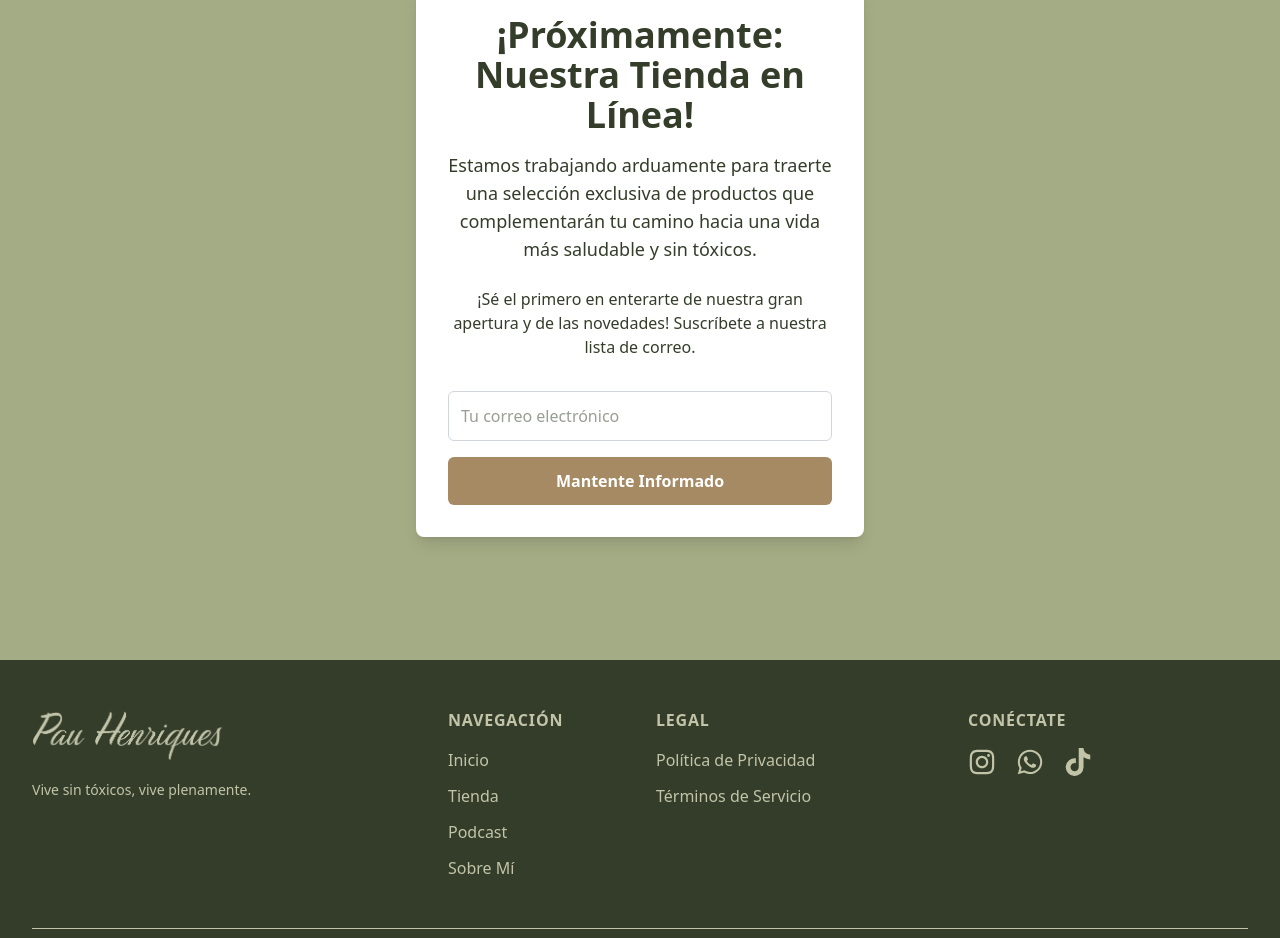
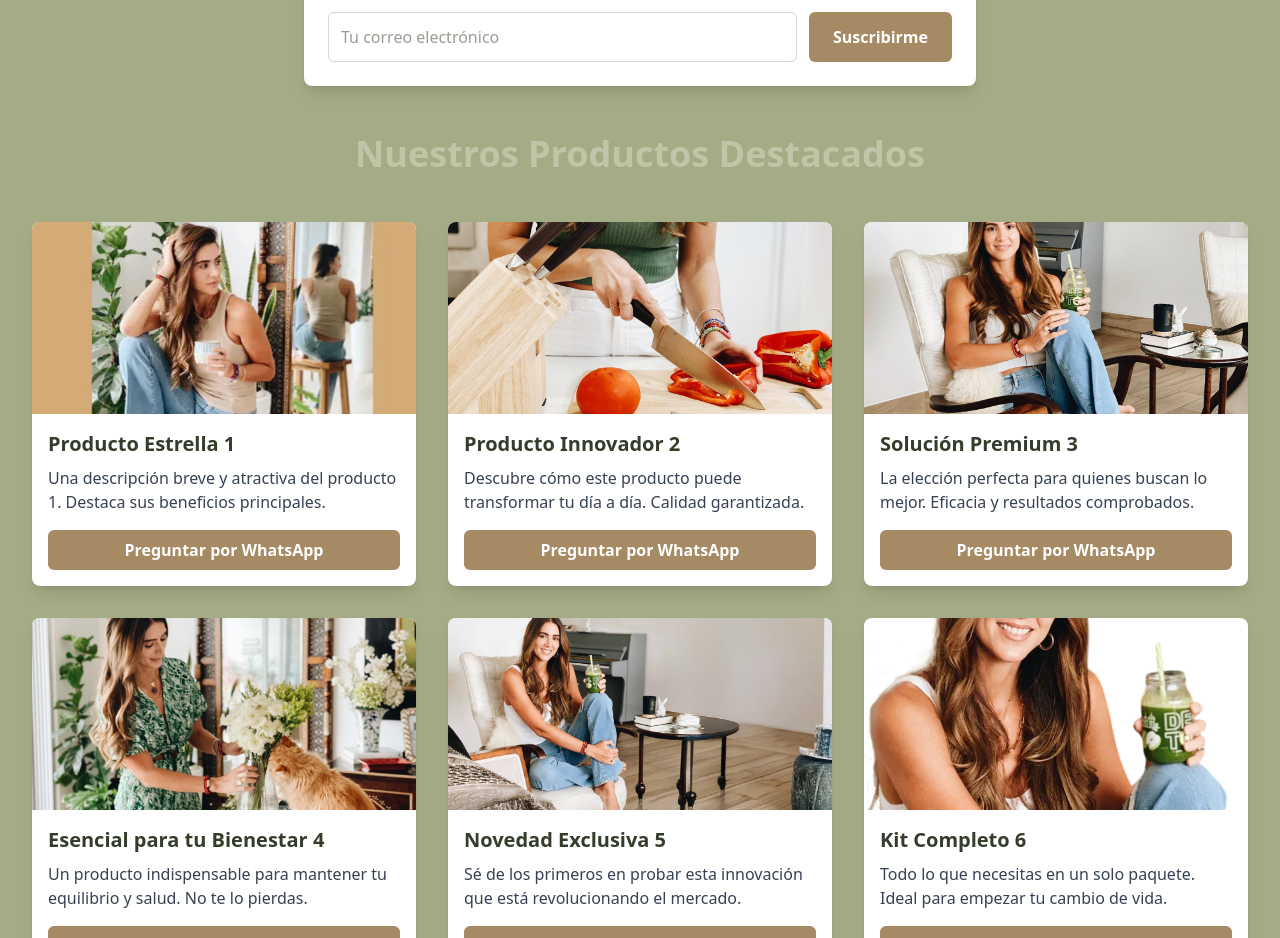
Before and after one commit to PandaITorg/pauhenriques-website, a React (Vite) app: page /tienda in a window 1280 px wide. Shown: the part 220-1158 px from the top of the page. Built offline with nearby package versions, Linux system fonts and the light colour scheme.

Commit message:
Fix: Resolve Fast Refresh and unused variable errors in Tienda.tsx

```diff
--- /dev/null
+++ b/src/components/ProductCard.tsx
@@ -0,0 +1,80 @@
+import React from 'react';
+
+// Placeholder for product images - replace with actual imports
+import placeholderImage1 from '../assets/de-toxica-a-sin-toxicos.webp';
+import placeholderImage2 from '../assets/pau-sobre-mi-1.jpg';
+import placeholderImage3 from '../assets/pau-sobre-mi-2.jpg';
+import placeholderImage4 from '../assets/sobremi-Pau-Forrest.webp';
+import placeholderImage5 from '../assets/hero-page.png';
+import placeholderImage6 from '../assets/pau-no-bg.webp';
+import placeholderImage7 from '../assets/sobre-mi-Jorge-y-Pau.webp';
+
+export interface ProductCardProps {
+  image: string;
+  title: string;
+  description: string;
+  whatsappLink: string;
+}
+
+export const productCardsData: ProductCardProps[] = [
+  {
+    image: placeholderImage1,
+    title: "Producto Estrella 1",
+    description: "Una descripción breve y atractiva del producto 1. Destaca sus beneficios principales.",
+    whatsappLink: "https://api.whatsapp.com/send?phone=593991712532&text=Hola%20Pau%20quiero%20conocer%20m%C3%A1s%20sobre%20el%20Producto%20Estrella%201,%20soy:%20%20",
+  },
+  {
+    image: placeholderImage2,
+    title: "Producto Innovador 2",
+    description: "Descubre cómo este producto puede transformar tu día a día. Calidad garantizada.",
+    whatsappLink: "https://api.whatsapp.com/send?phone=593991712532&text=Hola%20Pau%20quiero%20conocer%20m%C3%A1s%20sobre%20el%20Producto%20Innovador%202,%20soy:%20%20",
+  },
+  {
+    image: placeholderImage3,
+    title: "Solución Premium 3",
+    description: "La elección perfecta para quienes buscan lo mejor. Eficacia y resultados comprobados.",
+    whatsappLink: "https://api.whatsapp.com/send?phone=593991712532&text=Hola%20Pau%20quiero%20conocer%20m%C3%A1s%20sobre%20la%20Soluci%C3%B3n%20Premium%203,%20soy:%20%20",
+  },
+  {
+    image: placeholderImage4,
+    title: "Esencial para tu Bienestar 4",
+    description: "Un producto indispensable para mantener tu equilibrio y salud. No te lo pierdas.",
+    whatsappLink: "https://api.whatsapp.com/send?phone=593991712532&text=Hola%20Pau%20quiero%20conocer%20m%C3%A1s%20sobre%20el%20Esencial%20para%20tu%20Bienestar%204,%20soy:%20%20",
+  },
+  {
+    image: placeholderImage5,
+    title: "Novedad Exclusiva 5",
+    description: "Sé de los primeros en probar esta innovación que está revolucionando el mercado.",
+    whatsappLink: "https://api.whatsapp.com/send?phone=593991712532&text=Hola%20Pau%20quiero%20conocer%20m%C3%A1s%20sobre%20la%20Novedad%20Exclusiva%205,%20soy:%20%20",
+  },
+  {
+    image: placeholderImage6,
+    title: "Kit Completo 6",
+    description: "Todo lo que necesitas en un solo paquete. Ideal para empezar tu cambio de vida.",
+    whatsappLink: "https://api.whatsapp.com/send?phone=593991712532&text=Hola%20Pau%20quiero%20conocer%20m%C3%A1s%20sobre%20el%20Kit%20Completo%206,%20soy:%20%20",
+  },
+  {
+    image: placeholderImage7,
+    title: "Asesoría Personalizada 7",
+    description: "Obtén el apoyo que necesitas con nuestra asesoría experta. Tu bienestar es nuestra prioridad.",
+    whatsappLink: "https://api.whatsapp.com/send?phone=593991712532&text=Hola%20Pau%20quiero%20conocer%20m%C3%A1s%20sobre%20la%20Asesor%C3%ADa%20Personalizada%207,%20soy:%20%20",
+  },
+];
+
+export const ProductCard: React.FC<ProductCardProps> = ({ image, title, description, whatsappLink }) => (
+  <div className="bg-white rounded-lg shadow-lg overflow-hidden transform transition-transform duration-300 hover:scale-105">
+    <img src={image} alt={title} className="w-full h-48 object-cover" />
+    <div className="p-4">
+      <h3 className="font-bold text-xl mb-2 text-[#343d2a]">{title}</h3>
+      <p className="text-gray-700 text-base mb-4">{description}</p>
+      <a
+        href={whatsappLink}
+        target="_blank"
+        rel="noopener noreferrer"
+        className="block w-full bg-[#a68a63] hover:bg-[#562f10] text-white font-bold py-2 px-4 rounded-md text-center transition-colors duration-300"
+      >
+        Preguntar por WhatsApp
+      </a>
+    </div>
+  </div>
+);
--- /dev/null
+++ b/src/pages/Tienda.metadata.ts
@@ -0,0 +1,8 @@
+export const metadata = {
+  title: "Tienda | Pau Henriques - Productos para una Vida Saludable",
+  description:
+    "Próximamente: una selección exclusiva de productos para un estilo de vida sin tóxicos. Suscríbete para ser el primero en saber de nuestra gran apertura.",
+  alternates: {
+    canonical: "https://www.pauhenriques.com/tienda",
+  },
+};
--- a/src/pages/Tienda.tsx
+++ b/src/pages/Tienda.tsx
@@ -1,48 +1,61 @@
 import React, { useState } from 'react';
 import TiendaSchema from "../components/TiendaSchema";
-
-export const metadata = {
-  title: "Tienda | Pau Henriques - Productos para una Vida Saludable",
-  description:
-    "Próximamente: una selección exclusiva de productos para un estilo de vida sin tóxicos. Suscríbete para ser el primero en saber de nuestra gran apertura.",
-  alternates: {
-    canonical: "https://www.pauhenriques.com/tienda",
-  },
-};
+import { ProductCard, productCardsData } from "../components/ProductCard";
 
 export default function Tienda() {
   const [email, setEmail] = useState('');
   const [submitted, setSubmitted] = useState(false);
+  const [error, setError] = useState('');
+  const GOOGLE_APPS_SCRIPT_URL = 'YOUR_GOOGLE_APPS_SCRIPT_WEB_APP_URL_HERE'; // REPLACE THIS WITH YOUR DEPLOYED URL
 
-  const handleSubmit = (e: React.FormEvent) => {
+  const handleSubmit = async (e: React.FormEvent) => {
     e.preventDefault();
-    // Simulate API call or database save
-    console.log('Email submitted:', email);
+    setError(''); // Clear previous errors
+
+    if (!GOOGLE_APPS_SCRIPT_URL || GOOGLE_APPS_SCRIPT_URL === 'YOUR_GOOGLE_APPS_SCRIPT_WEB_APP_URL_HERE') {
+      setError('Error: Google Apps Script URL no configurada. Por favor, reemplaza el placeholder.');
+      return;
+    }
+
+    try {
+      await fetch(GOOGLE_APPS_SCRIPT_URL, {
+        method: 'POST',
+        mode: 'no-cors', // Required for Google Apps Script
+        headers: {
+          'Content-Type': 'application/x-www-form-urlencoded',
+        },
+        body: new URLSearchParams({ email: email }).toString(),
+      });
+
+      // Google Apps Script with no-cors will always return opaque response, so we can't check response.ok
+      // We assume success if no network error occurred.
       setSubmitted(true);
       setEmail(''); // Clear the input after submission
+    } catch (err) {
+      console.error('Error submitting email:', err);
+      setError('Hubo un error al registrar tu correo. Inténtalo de nuevo más tarde.');
+    }
   };
 
   return (
     <>
       <TiendaSchema />
-      <div className="min-h-screen flex items-center justify-center px-4 py-8 bg-[#a4ac85] text-[#343d2a]">
-      <div className="bg-white p-8 rounded-lg shadow-lg text-center max-w-md w-full">
-        <h1 className="text-3xl sm:text-4xl font-bold mb-4 text-[#343d2a]">
-          ¡Próximamente: Nuestra Tienda en Línea!
+      <div className="min-h-screen bg-[#a4ac85] text-[#343d2a] py-8 px-4">
+        {/* Compact Email Subscription Form */}
+        <div className="max-w-2xl mx-auto bg-white p-6 rounded-lg shadow-lg mb-12 text-center">
+          <h1 className="text-2xl sm:text-3xl font-bold mb-3 text-[#343d2a]">
+            ¡Sé el primero en enterarte!
           </h1>
-        <p className="text-lg mb-6 text-[#343d2a]">
-          Estamos trabajando arduamente para traerte una selección exclusiva de productos que complementarán tu camino hacia una vida más saludable y sin tóxicos.
-        </p>
-        <p className="mb-8 text-[#343d2a]">
-          ¡Sé el primero en enterarte de nuestra gran apertura y de las novedades! Suscríbete a nuestra lista de correo.
+          <p className="text-md mb-6 text-gray-700">
+            Suscríbete para recibir novedades y ofertas exclusivas de nuestra tienda.
           </p>
 
           {!submitted ? (
-          <form onSubmit={handleSubmit} className="flex flex-col gap-4">
+            <form onSubmit={handleSubmit} className="flex flex-col sm:flex-row gap-3 justify-center">
               <input
                 type="email"
                 placeholder="Tu correo electrónico"
-              className="p-3 border border-gray-300 rounded-md focus:outline-none focus:ring-2 focus:ring-[#a68a63] text-[#343d2a]"
+                className="p-3 border border-gray-300 rounded-md focus:outline-none focus:ring-2 focus:ring-[#a68a63] text-[#343d2a] flex-grow"
                 value={email}
                 onChange={(e) => setEmail(e.target.value)}
                 required
@@ -51,7 +64,7 @@ export default function Tienda() {
                 type="submit"
                 className="bg-[#a68a63] hover:bg-[#562f10] text-white font-bold py-3 px-6 rounded-md transition-colors duration-300"
               >
-              Mantente Informado
+                Suscribirme
               </button>
             </form>
           ) : (
@@ -60,6 +73,23 @@ export default function Tienda() {
               <span className="block sm:inline"> Te avisaremos cuando la tienda esté lista.</span>
             </div>
           )}
+          {error && (
+            <div className="bg-red-100 border border-red-400 text-red-700 px-4 py-3 rounded relative mt-4" role="alert">
+              <span className="block sm:inline">{error}</span>
+            </div>
+          )}
+        </div>
+
+        {/* Product Cards Section */}
+        <div className="container mx-auto px-4">
+          <h2 className="text-4xl font-bold text-text-main mb-12 text-center">
+            Nuestros Productos Destacados
+          </h2>
+          <div className="grid grid-cols-1 md:grid-cols-2 lg:grid-cols-3 gap-8">
+            {productCardsData.map((product, index) => (
+              <ProductCard key={index} {...product} />
+            ))}
+          </div>
         </div>
       </div>
     </>
```
Lines whose indentation alone changed are shown as unchanged.
